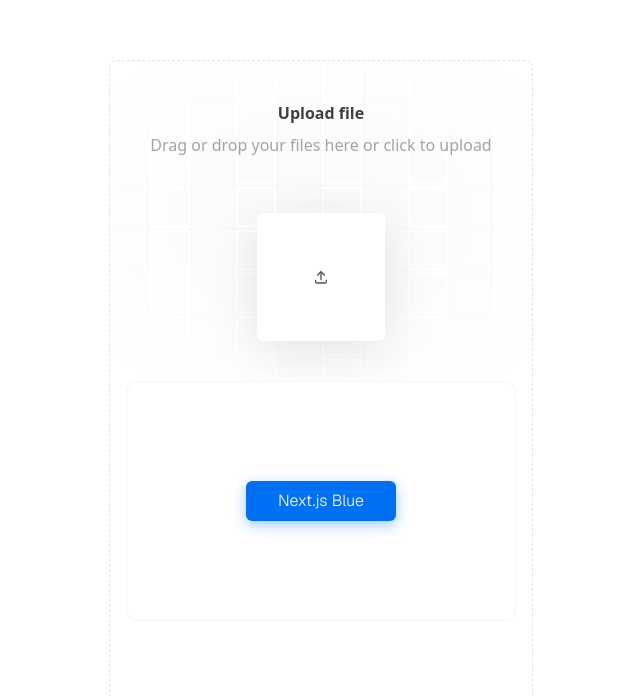
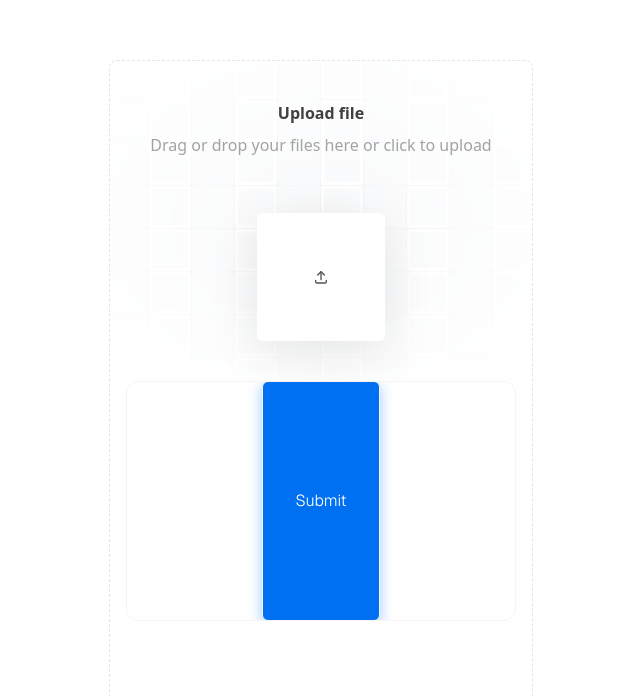
Before and after one commit to JaySuratwala/DCU_Practicum, a Next.js app in the folder Website/practicum-d/: page / in a window 1280 px wide. Shown: the part 104-800 px from the top of the page, without its empty margins (319-959 px from the left). Built offline with nearby package versions, Linux system fonts and the light colour scheme.

Commit message:
error fixing

```diff
--- a/Website/practicum-d/app/buttons.tsx
+++ b/Website/practicum-d/app/buttons.tsx
@@ -1,32 +1,36 @@
+/* eslint-disable react/jsx-no-undef */
 /* eslint-disable @typescript-eslint/no-explicit-any */
 "use client";
 import React from "react";
-// import reactElementToJSXString from "react-element-to-jsx-string";
 import { Toaster } from "sonner";
-import { ButtonsCard } from "@/components/buttons";
+import { SubmitButton } from "@/components/buttons"; // Import SubmitButton
 
 export function TailwindcssButtons() {
     return (
         <div className="pb-40 px-4 w-full">
             <Toaster position="top-center" />
-            {/* <div className="grid grid-cols-1 md:grid-cols-2 lg:grid-cols-3 w-full  max-w-7xl mx-auto gap-10"> */}
+            <form onSubmit={(e) => {
+                e.preventDefault();
+                alert("Form submitted successfully! ✅");
+            }}>
                 {buttons.map((button, idx) => (
-                <ButtonsCard key={idx}>
-                    {button.component}
-                </ButtonsCard>
+                    <SubmitButton key={idx}>
+                        {button.component}
+                    </SubmitButton>
                 ))}
-            {/* </div> */}
+            </form>
         </div>
     );
 }
+
 export const buttons = [
   {
-    name: "Next.js Blue",
-    description: "Next.js Blue button for your website",
+    name: "Submit Button",
+    description: "Form submit button with Next.js styling",
     component: (
-      <button className="shadow-[0_4px_14px_0_rgb(0,118,255,39%)] hover:shadow-[0_6px_20px_rgba(0,118,255,23%)] hover:bg-[rgba(0,118,255,0.9)] px-8 py-2 bg-[#0070f3] rounded-md text-white font-light transition duration-200 ease-linear">
-        Next.js Blue
-      </button>
+      <SubmitButton className="shadow-[0_4px_14px_0_rgb(0,118,255,39%)] hover:shadow-[0_6px_20px_rgba(0,118,255,23%)] hover:bg-[rgba(0,118,255,0.9)] px-8 py-2 bg-[#0070f3] rounded-md text-white font-light transition duration-200 ease-linear">
+        Submit
+      </SubmitButton>
     ),
   },
 ];
--- a/Website/practicum-d/components/buttons.tsx
+++ b/Website/practicum-d/components/buttons.tsx
@@ -3,18 +3,24 @@ import React from "react";
 import { IconClipboard } from "@tabler/icons-react";
 import { cn } from "@/lib/utils";
 
-export const ButtonsCard = ({
+export const SubmitButton = ({
   children,
   className,
-  onClick,
+  onSubmit,
 }: {
   children?: React.ReactNode;
   className?: string;
-  onClick?: () => void;
+  onSubmit?: () => void;
 }) => {
+  const handleSubmit = (e: React.FormEvent) => {
+    e.preventDefault(); // Prevent default form submission
+    if (onSubmit) onSubmit(); // Call the provided submit function
+  };
+
   return (
-    <div
-      onClick={onClick}
+    <form onSubmit={handleSubmit}>
+      <button
+        type="submit"
         className={cn(
           "h-60 w-full bg-white rounded-xl border border-neutral-100 dark:bg-black dark:border-white/[0.2] hover:border-neutral-200 group/btn overflow-hidden relative flex items-center justify-center",
           className
@@ -22,7 +28,8 @@ export const ButtonsCard = ({
       >
         <div className="absolute inset-0 dark:bg-dot-white/[0.1] bg-dot-black/[0.1]" />
         <IconClipboard className="absolute top-2 right-2 text-neutral-300 group-hover/btn:block hidden h-4 w-4 transition duration-200" />
-      <div className="relative z-40">{children}</div>
-    </div>
+        <div className="relative z-40">{children || "Submit"}</div>
+      </button>
+    </form>
   );
 };
```
Lines whose indentation alone changed are shown as unchanged.
